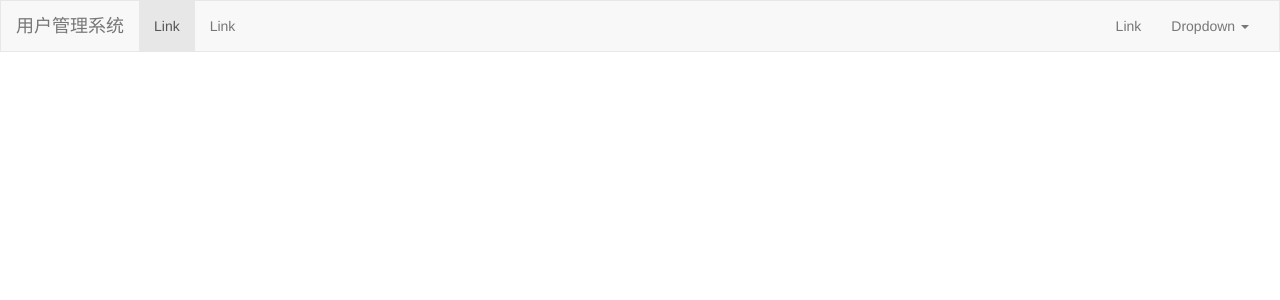
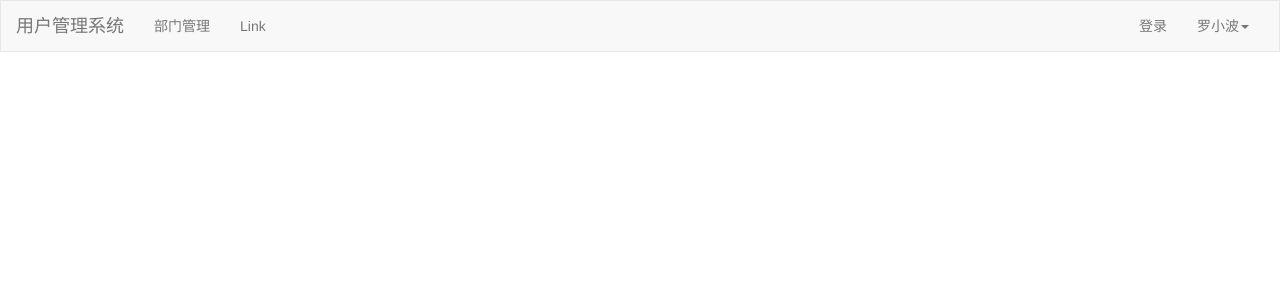
Before and after one commit to luoxiaobo1994/DjangoWeb2_sys, a Django app: page /depart/list in a window 1280 px wide. Shown: the top 300 px of the page. Run offline with Django 4.2, Linux system fonts and the light colour scheme; some libraries are stand-ins or nearby versions.

```diff
--- a/app01/templates/depart_list.html
+++ b/app01/templates/depart_list.html
@@ -29,18 +29,18 @@
         <!-- Collect the nav links, forms, and other content for toggling -->
         <div class="collapse navbar-collapse" id="bs-example-navbar-collapse-1">
             <ul class="nav navbar-nav">
-                <li class="active"><a href="#">Link <span class="sr-only">(current)</span></a></li>
+                <li><a href="#">部门管理</a></li>
                 <li><a href="#">Link</a></li>
             </ul>
             <ul class="nav navbar-nav navbar-right">
-                <li><a href="#">Link</a></li>
+                <li><a href="#">登录</a></li>
                 <li class="dropdown">
                     <a href="#" class="dropdown-toggle" data-toggle="dropdown" role="button" aria-haspopup="true"
-                       aria-expanded="false">Dropdown <span class="caret"></span></a>
+                       aria-expanded="false">罗小波<span class="caret"></span></a>
                     <ul class="dropdown-menu">
-                        <li><a href="#">Action</a></li>
-                        <li><a href="#">Another action</a></li>
-                        <li><a href="#">Something else here</a></li>
+                        <li><a href="#">个人资料</a></li>
+                        <li><a href="#">我的信息</a></li>
+                        <li><a href="#">注销</a></li>
                         <li role="separator" class="divider"></li>
                         <li><a href="#">Separated link</a></li>
                     </ul>
```
